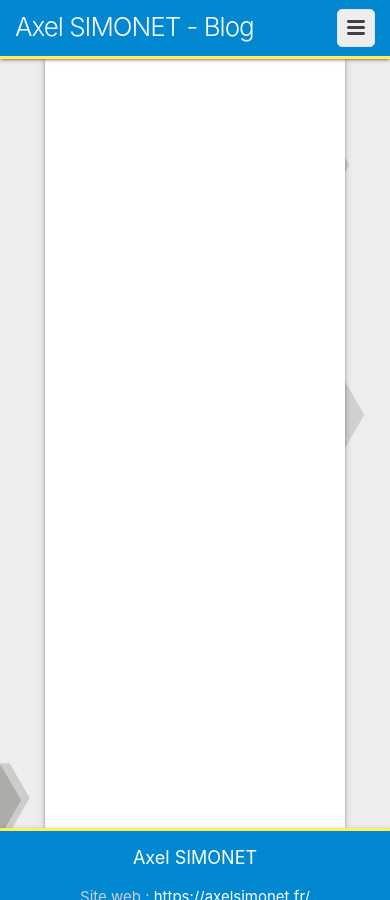
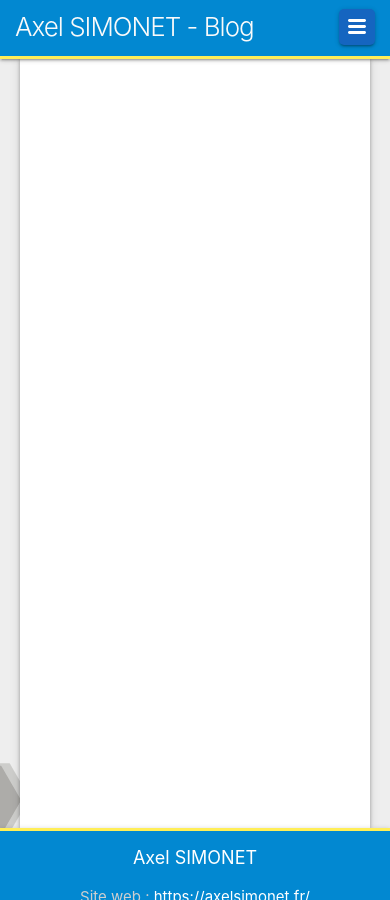
Before and after one commit to Xelzs/xelzs.github.io, a Jekyll site: the page built from enterprises.md, in a window 390 px wide and 900 px high. Built offline with Jekyll 4.4.1, drawn with Linux system fonts in a browser that asks for light colours.

Commit message:
fix mobile version

```diff
--- a/_sass/minima/_layout.scss
+++ b/_sass/minima/_layout.scss
@@ -55,10 +55,10 @@
     position: absolute;
     top: 9px;
     right: $spacing-unit / 2;
-    background-color: $background-color;
-    border: 1px solid $grey-color-light;
+    background-color: #1565c0 ;
     border-radius: 5px;
     text-align: right;
+    box-shadow: 0 2px 2px 0 rgba(0,0,0,0.14), 0 3px 1px -2px rgba(0,0,0,0.12), 0 1px 5px 0 rgba(0,0,0,0.2);
 
     label[for="nav-trigger"] {
       display: block;
@@ -79,7 +79,7 @@
       text-align: center;
 
       > svg {
-        fill: $grey-color-dark;
+        fill: $home-color;
       }
     }
 
@@ -223,6 +223,13 @@
   }
 }
 
+.post{
+  @include media-query($on-palm) {
+    margin-right: 5px;
+    margin-left: 5px;
+  }
+}
+
 .rss-subscribe{
   margin: 0;
 }
```
